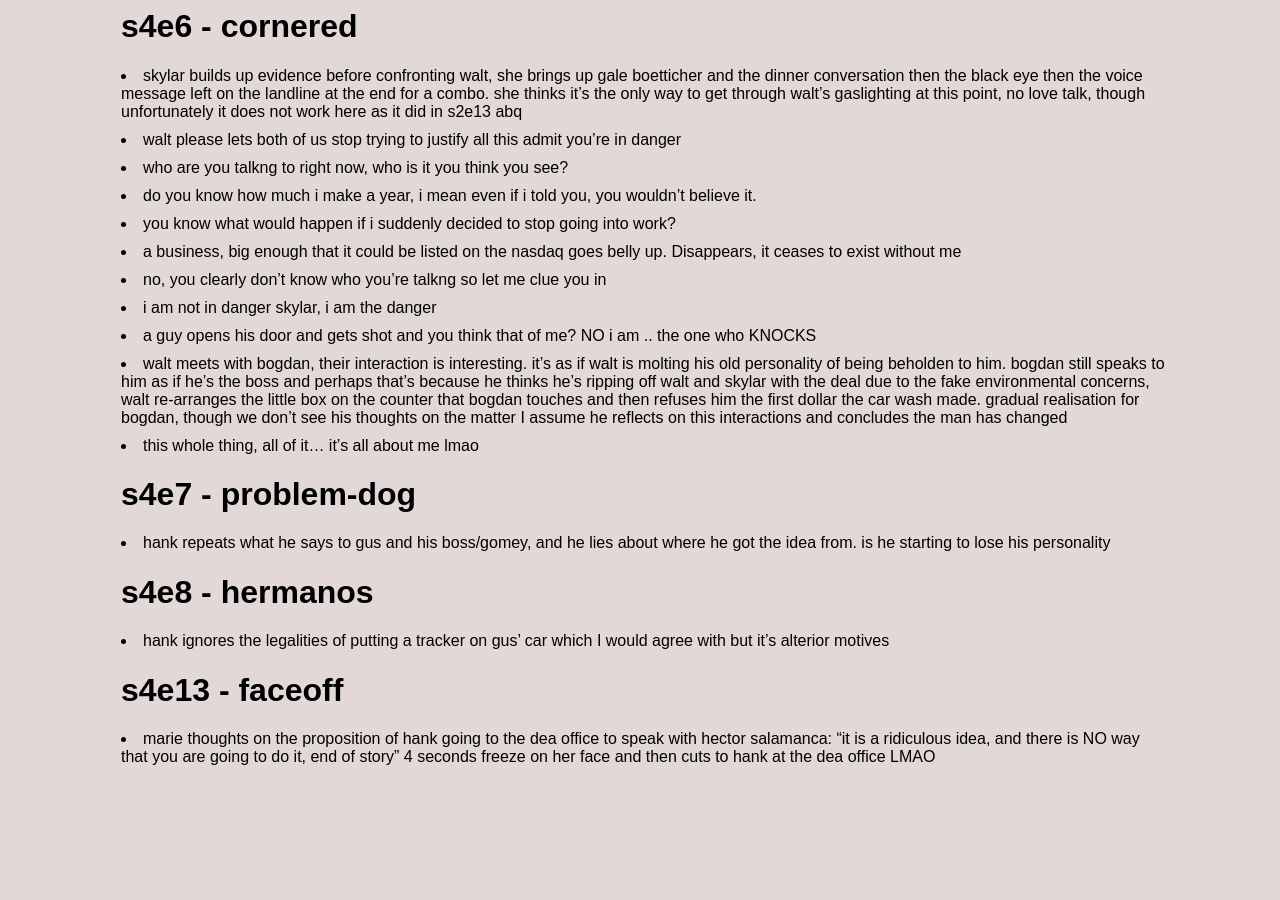
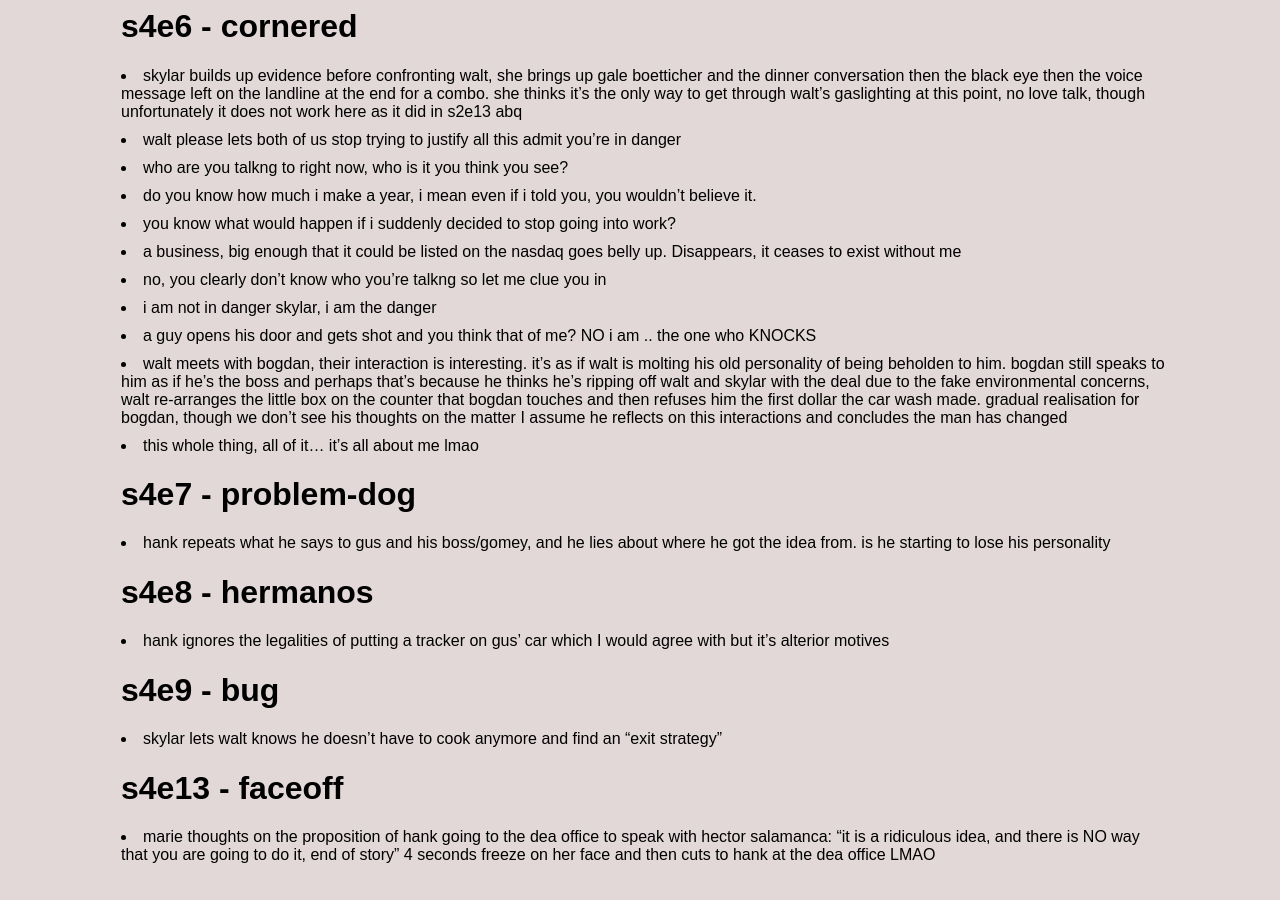
Before and after one commit to jsbaasi/jsbaasi.github.io, a Jekyll site: the page built from _posts/2026-06-08-breaking-bad-episodes.md, in a window 1280 px wide and 900 px high, scrolled down 3840 px. Built offline with Jekyll 4.4.1, drawn with Linux system fonts in a browser that asks for light colours; before the commit the page ends 4642 px from its top, so only the background shows below that.

Commit message:
vault backup: 2026-07-01 20:30:17

```diff
--- a/_posts/2026-06-08-breaking-bad-episodes.md
+++ b/_posts/2026-06-08-breaking-bad-episodes.md
@@ -91,5 +91,7 @@
 - hank repeats what he says to gus and his boss/gomey, and he lies about where he got the idea from. is he starting to lose his personality
 # s4e8 - hermanos
 - hank ignores the legalities of putting a tracker on gus' car which I would agree with but it's alterior motives
+# s4e9 - bug
+- skylar lets walt knows he doesn't have to cook anymore and find an "exit strategy"
 # s4e13 - faceoff
 - marie thoughts on the proposition of hank going to the dea office to speak with hector salamanca: "it is a ridiculous idea, and there is NO way that you are going to do it, end of story" 4 seconds freeze on her face and then cuts to hank at the dea office LMAO
```
